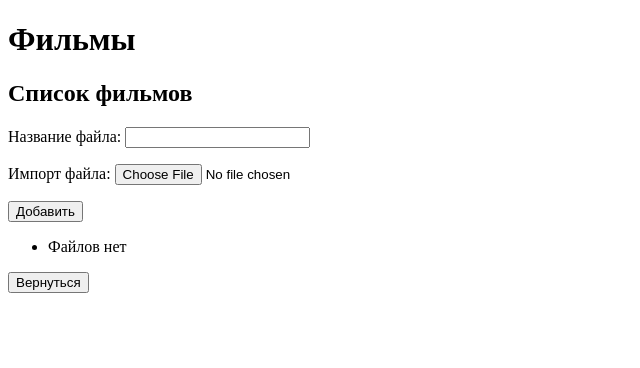
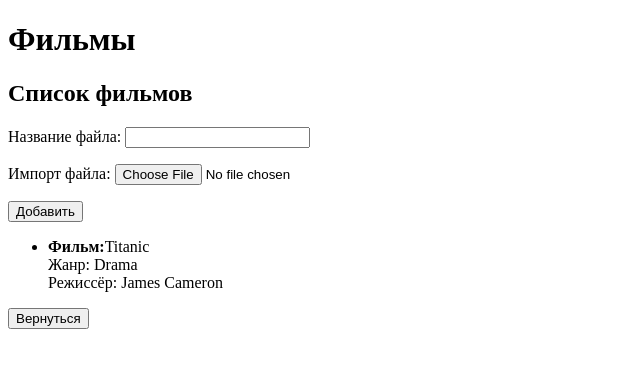
Before and after one commit to goosemaker59/lr3_Django, a Django app: page /film_list/ in a window 1280 px wide. Shown: the top 368 px of the page, without its empty margins (0-640 px from the left). Run offline with Django 5.2, Linux system fonts and the light colour scheme.

Commit message:
final fix

```diff
--- a/lr3/flimsJSON/templates/film_list.html
+++ b/lr3/flimsJSON/templates/film_list.html
@@ -16,10 +16,10 @@
     </form>
     <ul>
         {% for film in films %}
-            {{ film.title }}
             <li>
-                {{ film.gerne }}
-                {{ film.director }}
+                <strong>Фильм:</strong>{{ film.title }} <br>
+                Жанр: {{ film.gerne }} <br>
+                Режиссёр: {{ film.director }}
             </li>
         {% empty %}
         <li>Файлов нет</li>
--- /dev/null
+++ b/lr3/media/bf577207-d236-4dc9-8c57-b52f8524a60a.json
@@ -0,0 +1,7 @@
+[
+    {
+        "title": "Titanic",
+        "gerne": "Drama",
+	    "director":"James Cameron"
+    }
+]
```
Also changed, not shown: lr3/media/file_metadata.json (+10 -0 lines), README.md.
